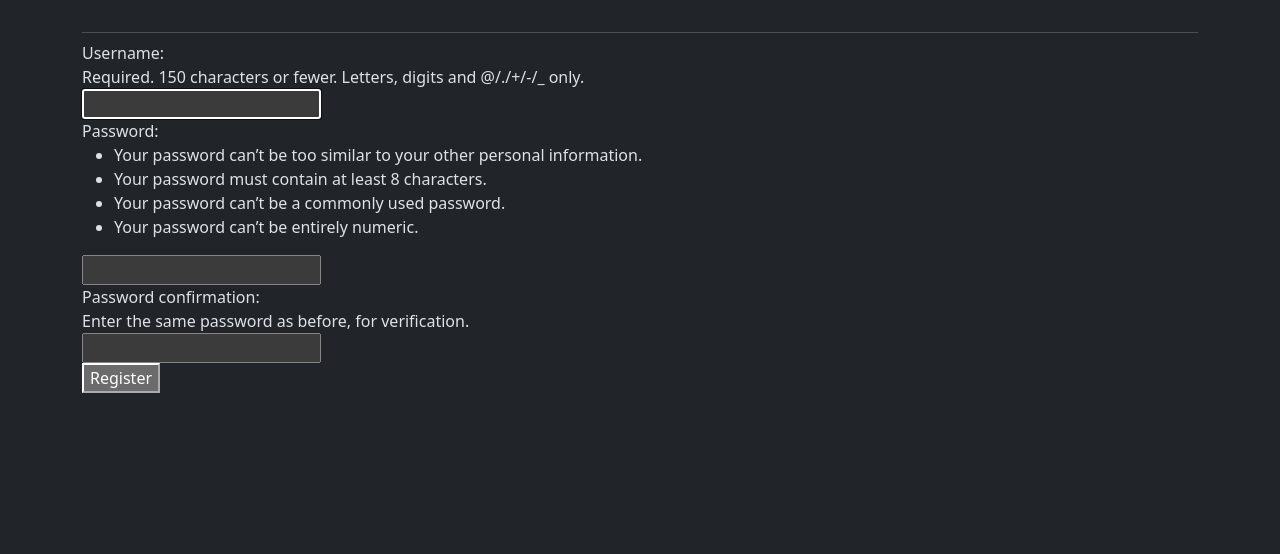
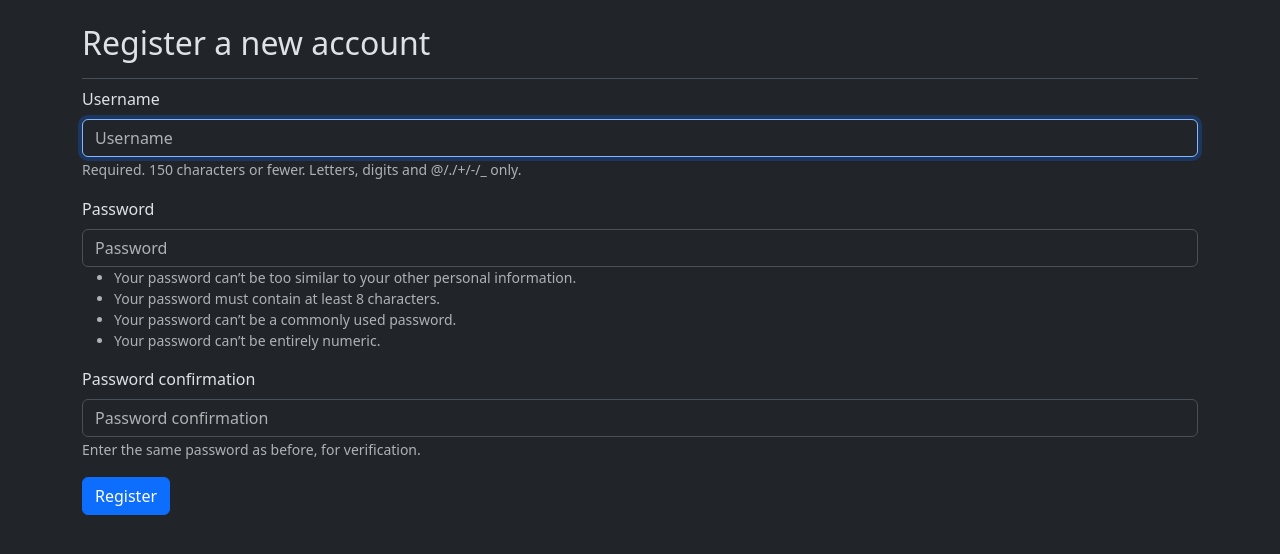
Before and after one commit to SpaghettiArchitect/learning_log, a Django app: page /accounts/register/ in a window 1280 px wide. Shown: the part 58-612 px from the top of the page. Run offline with Django 5.2, Linux system fonts and the light colour scheme; some libraries are stand-ins or nearby versions.

Commit message:
Update style of register page
- This page now uses the default style given by bootstrap_form. The
title of the page is also clearer and the button to register is easier
to find thanks to the new styling applied.

```diff
--- a/accounts/templates/registration/register.html
+++ b/accounts/templates/registration/register.html
@@ -1,12 +1,16 @@
 {% extends "learning_logs/base.html" %}
+{% load django_bootstrap5 %}
+
+{% block page_header %}
+  <h2>Register a new account</h2>
+{% endblock page_header %}
 
 {% block content %}
 
   <form action="{% url 'accounts:register' %}" method="post">
     {% csrf_token %}
-    {{ form.as_div }}
-
-    <button name="submit">Register</button>
+    {% bootstrap_form form %}
+    {% bootstrap_button button_type="submit" content="Register" %}
   </form>
 
 {% endblock content %}
```
